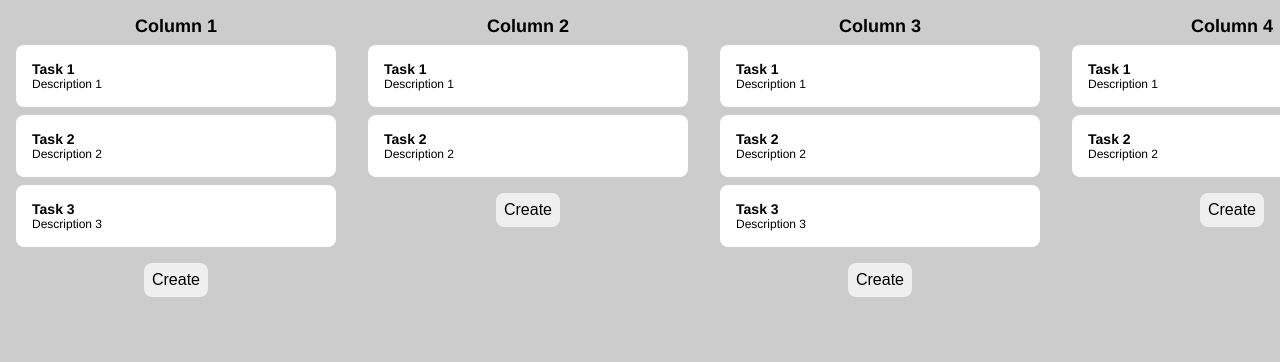
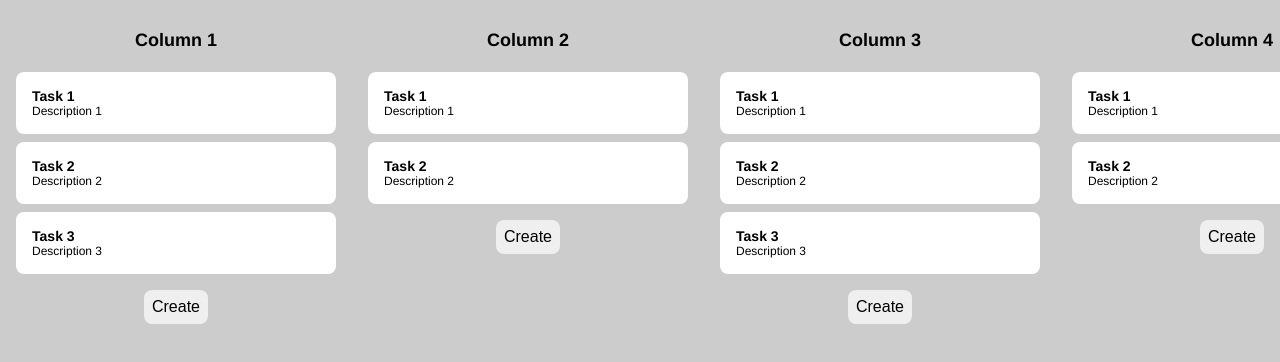
Before and after one commit to surionah/basic-to-do-list, a React (Vite) app: page / in a window 1280 px wide. Shown: the top 362 px of the page. Built offline with nearby package versions, Linux system fonts and the light colour scheme.

Commit message:
Implement Overlay component and add over each Card and Column

```diff
--- a/src/components/Card/Card.css
+++ b/src/components/Card/Card.css
@@ -1,7 +1,12 @@
 .card {
+  position: relative;
   padding: 1rem;
   background-color: white;
   margin-top: .5rem;
   border-radius: .5rem;
   width: 100%;
 }
+
+.card:hover .overlay {
+  display: block;
+}
--- a/src/components/Card/Card.jsx
+++ b/src/components/Card/Card.jsx
@@ -1,12 +1,19 @@
 import PropTypes from 'prop-types'
+
+import Overlay from '../Overlay/Overlay'
 
 import './Card.css'
 
 const Card = ({ title, description }) => {
   return (
     <div className='card'>
-      <h3>{title}</h3>
-      <p>{description}</p>
+      <div className='card__info'>
+        <h3>{title}</h3>
+        <p>{description}</p>
+      </div>
+      <Overlay>
+        <></>
+      </Overlay>
     </div>
   )
 }
--- a/src/components/Column/Column.css
+++ b/src/components/Column/Column.css
@@ -6,3 +6,16 @@
   flex-direction: column;
   align-items: center;
 }
+
+.column__header {
+  position: relative;
+  height: 3rem;
+  width: 100%;
+  display: flex;
+  justify-content: center;
+  align-items: center;
+}
+
+.column__header:hover .overlay {
+  display: block;
+}
--- a/src/components/Column/Column.jsx
+++ b/src/components/Column/Column.jsx
@@ -4,6 +4,7 @@ import data from '../../../data/data'
 
 import Card from '../Card/Card'
 import Button from '../Button/Button'
+import Overlay from '../Overlay/Overlay'
 
 import './Column.css'
 
@@ -12,7 +13,12 @@ const Column = ({ name }) => {
 
   return (
     <div className='column'>
-      <h2>{name}</h2>
+      <div className='column__header'>
+        <h2>{name}</h2>
+        <Overlay>
+          <></>
+        </Overlay>
+      </div>
       {cards.map((card) => (
         <Card title={card.title} description={card.description} key={card.id} />
       ))}
--- /dev/null
+++ b/src/components/Overlay/Overlay.css
@@ -0,0 +1,11 @@
+.overlay {
+  width: 100%;
+  height: 100%;
+  position: absolute;
+  left: 0;
+  top: 0;
+  background-color: gray;
+  opacity: .8;
+  display: none;
+  border-radius: .5rem;
+}
--- /dev/null
+++ b/src/components/Overlay/Overlay.jsx
@@ -0,0 +1,13 @@
+import PropTypes from 'prop-types'
+
+import './Overlay.css'
+
+const Overlay = ({ children }) => {
+  return <div className='overlay'>{children}</div>
+}
+
+Overlay.propTypes = {
+  children: PropTypes.element.isRequired,
+}
+
+export default Overlay
```
